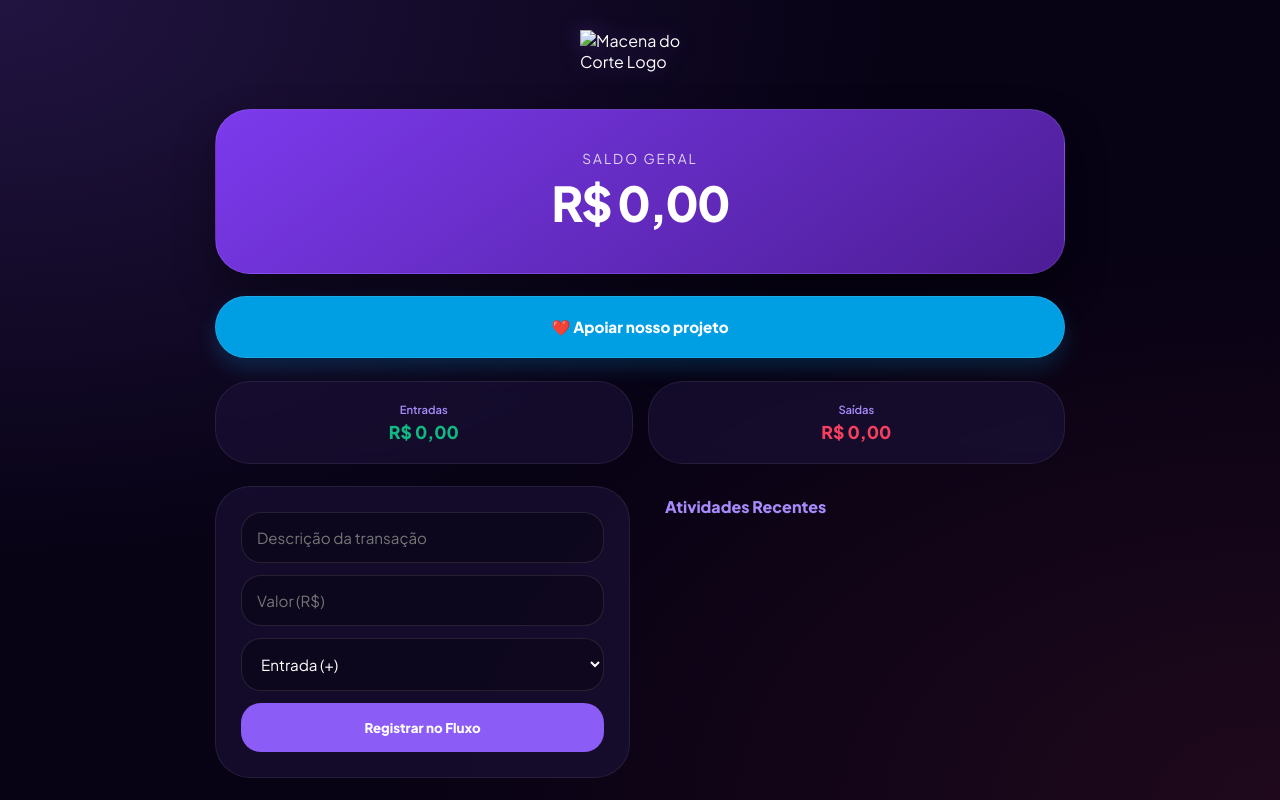
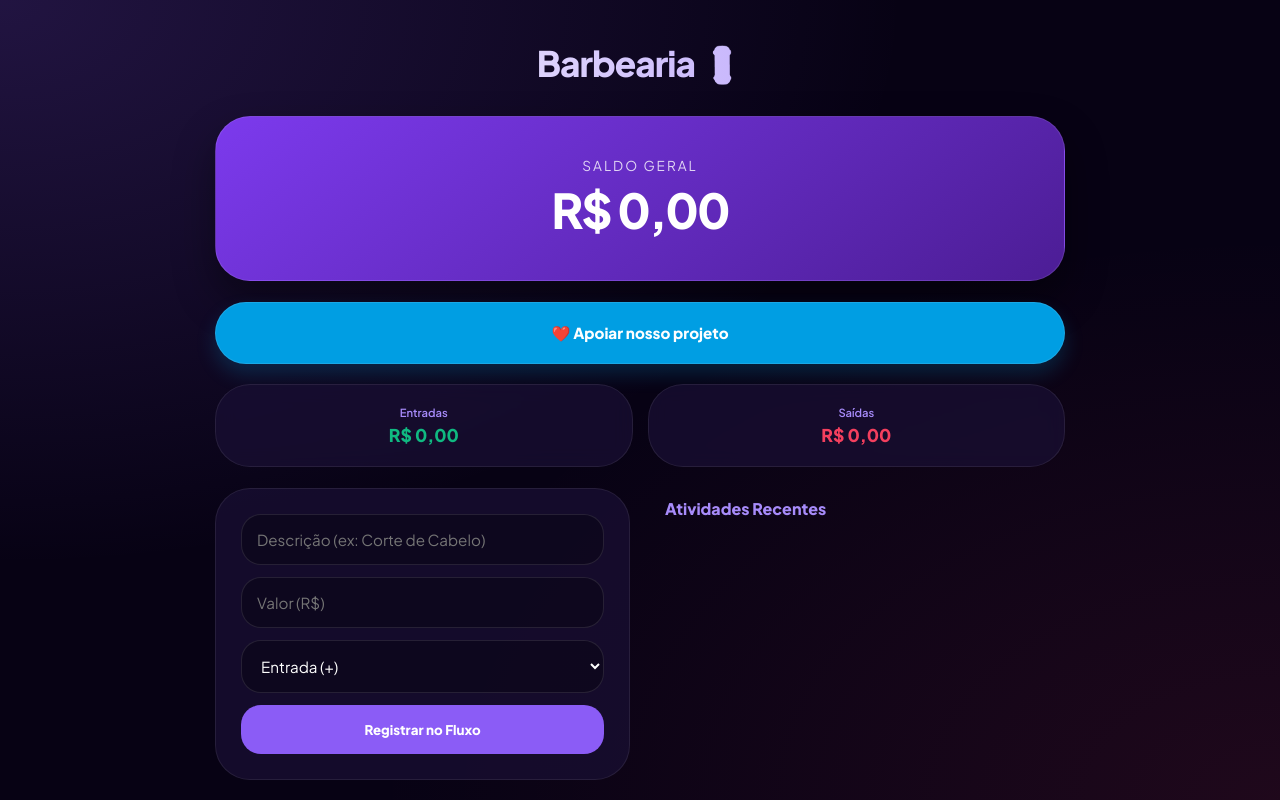
Before and after one commit to nhdbx93-code/Gestor-financeiro-, a plain HTML site: page index.html in a window 1280 px wide. Drawn offline with Linux system fonts and the light colour scheme.

Commit message:
Update title and structure for app header

```diff
--- a/index.html
+++ b/index.html
@@ -3,7 +3,7 @@
 <head>
     <meta charset="UTF-8">
     <meta name="viewport" content="width=device-width, initial-scale=1.0">
-    <title>Finance Flow | Macena do Corte</title>
+    <title>Barbearia 💈 | Gestão Financeira</title>
     <link href="https://fonts.googleapis.com/css2?family=Plus+Jakarta+Sans:wght@400;600;800&display=swap" rel="stylesheet">
     <style>
         :root {
@@ -16,21 +16,6 @@
             --text: #ffffff;
             --radius-lg: 35px;
             --radius-md: 20px;
-        }
-
-        /* Estilos da Logo */
-        .logo-container {
-            display: flex;
-            justify-content: center;
-            align-items: center;
-            padding: 10px 0;
-            margin-bottom: 5px;
-        }
-
-        .logo-app {
-            width: 120px; /* Ajuste o tamanho aqui */
-            height: auto;
-            filter: drop-shadow(0 0 10px rgba(139, 92, 246, 0.3));
         }
 
         * { margin: 0; padding: 0; box-sizing: border-box; font-family: 'Plus Jakarta Sans', sans-serif; }
@@ -53,6 +38,21 @@
             display: flex;
             flex-direction: column;
             gap: 20px;
+        }
+
+        /* --- NOVO HEADER: NOME DO APP --- */
+        .app-header {
+            text-align: center;
+            padding: 20px 0 10px 0;
+        }
+
+        .app-header h2 {
+            font-size: 2.2rem;
+            font-weight: 800;
+            background: linear-gradient(to right, #fff, #a78bfa);
+            -webkit-background-clip: text;
+            -webkit-text-fill-color: transparent;
+            letter-spacing: -1px;
         }
 
         /* --- HEADER: SALDO --- */
@@ -84,11 +84,7 @@
             border: 1px solid rgba(255,255,255,0.1);
         }
 
-        .support-btn:hover {
-            transform: translateY(-3px);
-            filter: brightness(1.1);
-            box-shadow: 0 15px 30px rgba(0, 158, 227, 0.4);
-        }
+        .support-btn:hover { transform: translateY(-3px); filter: brightness(1.1); }
 
         .row-stats {
             display: grid;
@@ -164,16 +160,16 @@
 
         @media (min-width: 800px) {
             .container { max-width: 850px; display: grid; grid-template-columns: 1fr 1fr; align-items: start; }
-            .logo-container, .main-balance, .support-btn, .row-stats { grid-column: span 2; }
+            .app-header, .main-balance, .support-btn, .row-stats { grid-column: span 2; }
         }
     </style>
 </head>
 <body>
 
     <div class="container">
-        <div class="logo-container">
-            <img src="image.png" alt="Macena do Corte Logo" class="logo-app">
-        </div>
+        <header class="app-header">
+            <h2>Barbearia 💈</h2>
+        </header>
 
         <div class="main-balance">
             <p>Saldo Geral</p>
@@ -198,7 +194,7 @@
         <section class="card-form">
             <form id="form">
                 <div class="input-group">
-                    <input type="text" id="text" placeholder="Descrição da transação" required>
+                    <input type="text" id="text" placeholder="Descrição (ex: Corte de Cabelo)" required>
                 </div>
                 <div class="input-group">
                     <input type="number" step="0.01" id="amount" placeholder="Valor (R$)" required>
@@ -226,7 +222,8 @@
         const list = document.getElementById('list');
         const form = document.getElementById('form');
 
-        let transactions = JSON.parse(localStorage.getItem('finance_flow_clean')) || [];
+        // Mantive a chave 'finance_flow_macena' para não perder seus dados salvos
+        let transactions = JSON.parse(localStorage.getItem('finance_flow_macena')) || [];
 
         function formatBRL(v) {
             return v.toLocaleString('pt-br', { style: 'currency', currency: 'BRL' });
@@ -265,7 +262,7 @@
             incDisplay.innerText = formatBRL(inc);
             expDisplay.innerText = formatBRL(exp);
 
-            localStorage.setItem('finance_flow_clean', JSON.stringify(transactions));
+            localStorage.setItem('finance_flow_macena', JSON.stringify(transactions));
         }
 
         form.addEventListener('submit', (e) => {
```
